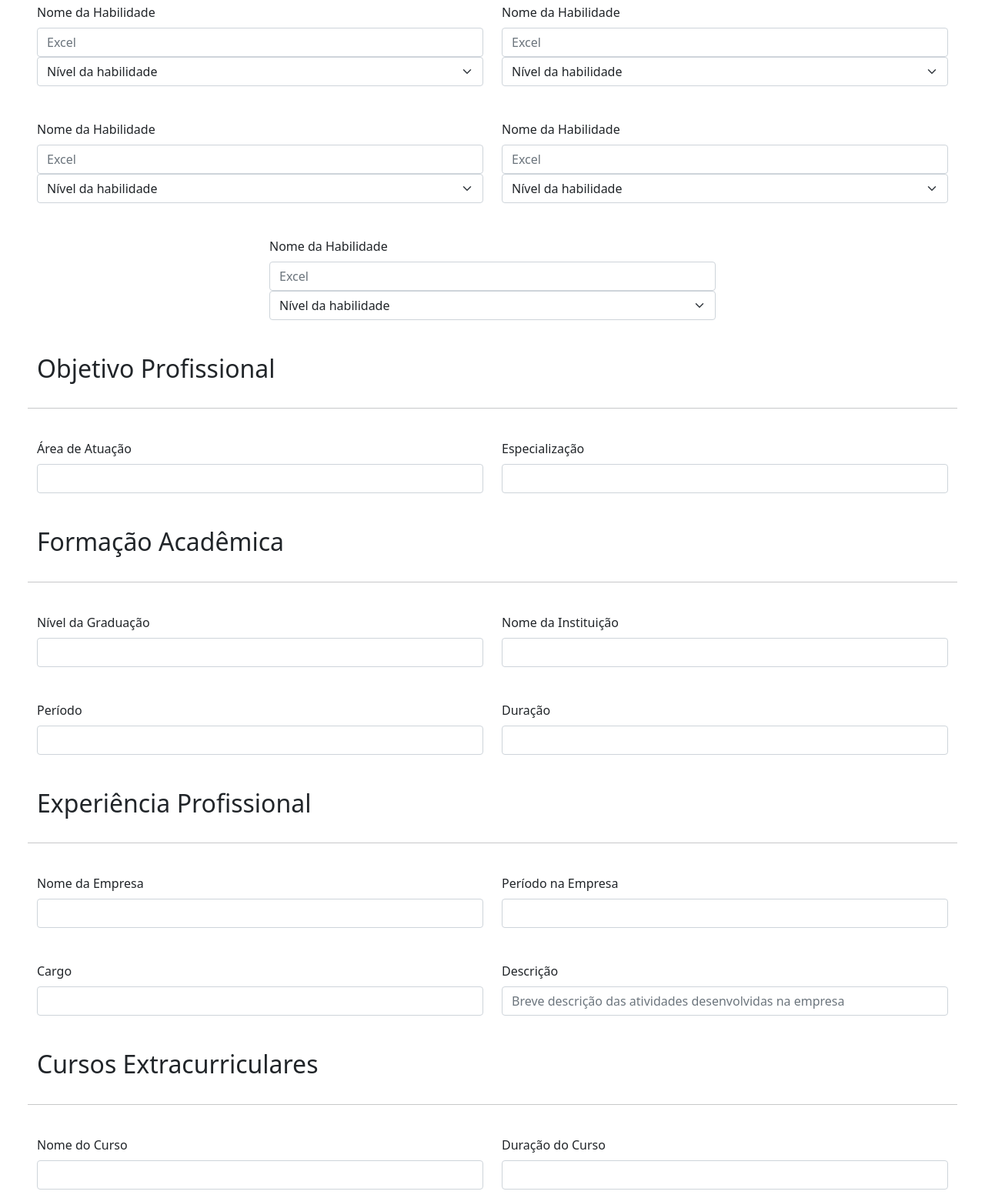
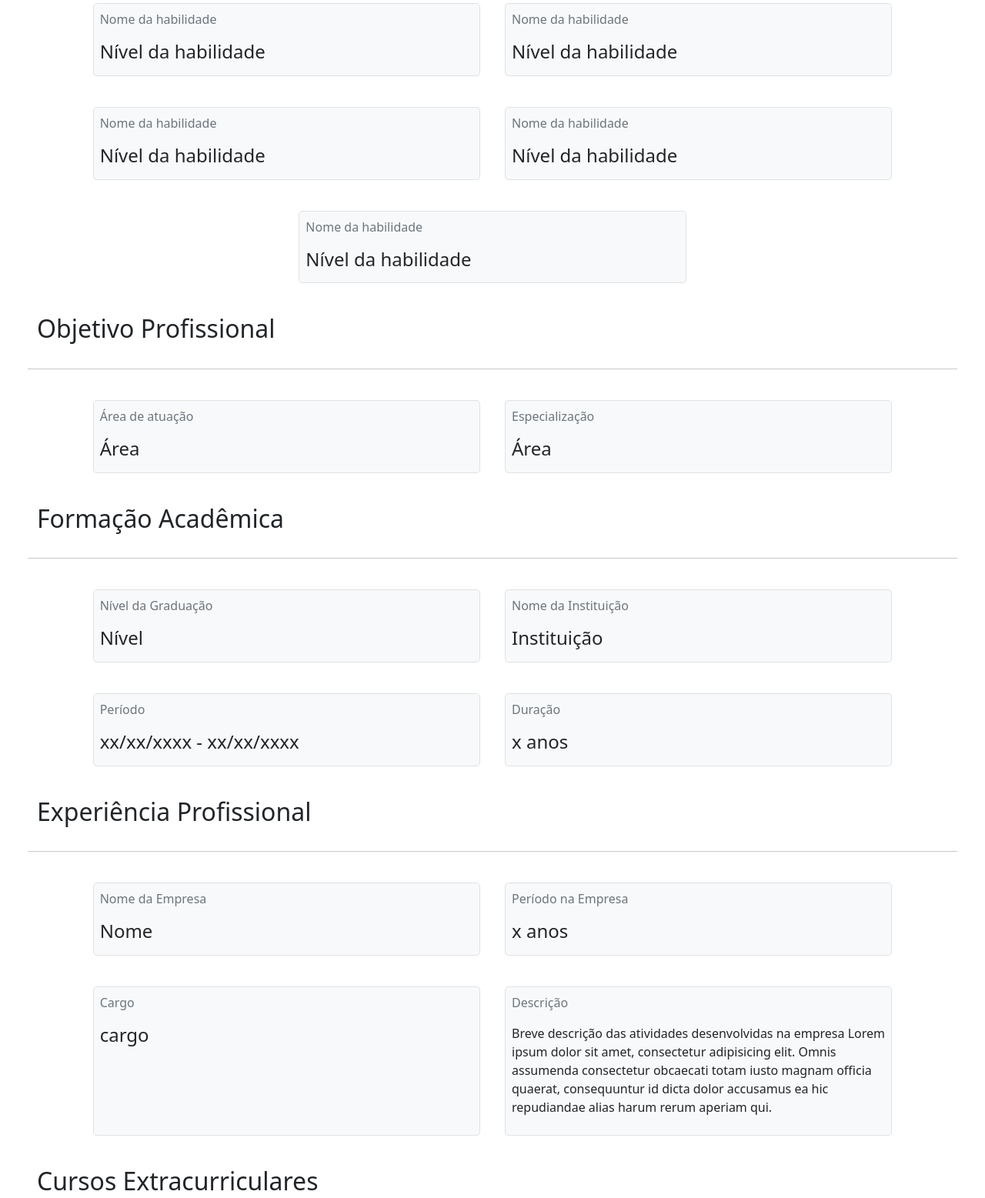
Before and after one commit to JovemCarlosTI/curriculo-maker, a website: page public/pages/curriculum-layout.html in a window 1280 px wide. Shown: the part 782-2339 px from the top of the page at 77% size. Drawn offline with nearby package versions, Linux system fonts and the light colour scheme.

Commit message:
commit -m "layout concluido"

```diff
--- a/public/pages/curriculum-layout.html
+++ b/public/pages/curriculum-layout.html
@@ -54,138 +54,106 @@
 
             <h2>Habilidades</h2>
             <hr>
-            <div class="mb-3 col-6">
-                <label for="nome_habil1" class="form-label">Nome da Habilidade</label>
-                <input type="text" class="form-control" id="nome_habil1" placeholder="Excel">
-                <select class="form-select" id="nivel_habil1">
-                    <option selected>Nível da habilidade</option>
-                    <option value="1">Básico</option>
-                    <option value="2">Intermediário</option>
-                    <option value="3">Avançado</option>
-                  </select>
-                <div id="nomeHelp" class="form-text"></div>
+
+
+            <div class="mb-3 mx-3 rounded-3 border col-5 p-2 bg-light text-dark">
+                <p class="text-muted ">Nome da habilidade</p>
+                <h4>Nível da habilidade</h4>
             </div>
-            <div class="mb-3 col-6">
-                <label for="nome_habil2" class="form-label">Nome da Habilidade</label>
-                <input type="text" class="form-control" id="nome_habil2" placeholder="Excel">
-                <select class="form-select" id="nivel_habil2">
-                    <option selected>Nível da habilidade</option>
-                    <option value="1">Básico</option>
-                    <option value="2">Intermediário</option>
-                    <option value="3">Avançado</option>
-                  </select>
-                <div id="nomeHelp" class="form-text"></div>
+
+            <div class="mb-3 mx-3 rounded-3 border col-5 p-2 bg-light text-dark">
+                <p class="text-muted ">Nome da habilidade</p>
+                <h4>Nível da habilidade</h4>
             </div>
-            <div class="mb-3 col-6">
-                <label for="nome_habil3" class="form-label">Nome da Habilidade</label>
-                <input type="text" class="form-control" id="nome_habil3" placeholder="Excel">
-                <select class="form-select" id="nivel_habil3">
-                    <option selected>Nível da habilidade</option>
-                    <option value="1">Básico</option>
-                    <option value="2">Intermediário</option>
-                    <option value="3">Avançado</option>
-                  </select>
-                <div id="nomeHelp" class="form-text"></div>
+
+            <div class="mb-3 mx-3 rounded-3 border col-5 p-2 bg-light text-dark">
+                <p class="text-muted ">Nome da habilidade</p>
+                <h4>Nível da habilidade</h4>
             </div>
-            <div class="mb-3 col-6">
-                <label for="nome_habil4" class="form-label">Nome da Habilidade</label>
-                <input type="text" class="form-control" id="nome_habil4" placeholder="Excel">
-                <select class="form-select" id="nivel_habil4">
-                    <option selected>Nível da habilidade</option>
-                    <option value="1">Básico</option>
-                    <option value="2">Intermediário</option>
-                    <option value="3">Avançado</option>
-                  </select>
-                <div id="nomeHelp" class="form-text"></div>
+
+            <div class="mb-3 mx-3 rounded-3 border col-5 p-2 bg-light text-dark">
+                <p class="text-muted ">Nome da habilidade</p>
+                <h4>Nível da habilidade</h4>
             </div>
-            <div class="mb-3 col-6">
-                <label for="nome_habil5" class="form-label">Nome da Habilidade</label>
-                <input type="text" class="form-control" id="nome_habil5" placeholder="Excel">
-                <select class="form-select" id="nivel_habil5">
-                    <option selected>Nível da habilidade</option>
-                    <option value="1">Básico</option>
-                    <option value="2">Intermediário</option>
-                    <option value="3">Avançado</option>
-                  </select>
-                <div id="nomeHelp" class="form-text"></div>
+
+            <div class="mb-3 mx-3 rounded-3 border col-5 p-2 bg-light text-dark">
+                <p class="text-muted ">Nome da habilidade</p>
+                <h4>Nível da habilidade</h4>
             </div>
+
             <h2>Objetivo Profissional</h2>
             <hr>
-            <div class="mb-3 col-6">
-                <label for="area" class="form-label">Área de Atuação</label>
-                <input type="text" class="form-control" id="area">
-                <div id="nomeHelp" class="form-text"></div>
+
+            <div class="mb-3 mx-3 rounded-3 border col-5 p-2 bg-light text-dark">
+                <p class="text-muted ">Área de atuação</p>
+                <h4>Área</h4>
             </div>
-            <div class="mb-3 col-6">
-                <label for="especi" class="form-label">Especialização</label>
-                <input type="text" class="form-control" id="especi">
-                <div id="nomeHelp" class="form-text"></div>
+
+            <div class="mb-3 mx-3 rounded-3 border col-5 p-2 bg-light text-dark">
+                <p class="text-muted ">Especialização</p>
+                <h4>Área</h4>
             </div>
             <h2>Formação Acadêmica</h2>
             <hr>
-            <div class="mb-3 col-6">
-                <label for="nivelGraduacao" class="form-label">Nível da Graduação</label>
-                <input type="text" class="form-control" id="nivelgr">
-                <div id="nivelGraduacaoHelp" class="form-text"></div>
+            <div class="mb-3 mx-3 rounded-3 border col-5 p-2 bg-light text-dark">
+                <p class="text-muted ">Nível da Graduação</p>
+                <h4>Nível</h4>
             </div>
-            <div class="mb-3 col-6">
-                <label for="nomeInstituicao" class="form-label">Nome da Instituição</label>
-                <input type="text" class="form-control" id="nomeInstituicao">
-                <div id="nomeInstituicaoHelp" class="form-text"></div>
+
+            <div class="mb-3 mx-3 rounded-3 border col-5 p-2 bg-light text-dark">
+                <p class="text-muted ">Nome da Instituição</p>
+                <h4>Instituição</h4>
             </div>
-            <div class="mb-3 col-6">
-                <label for="periodo" class="form-label">Período</label>
-                <input type="text" class="form-control" id="periodo">
-                <div id="periodoHelp" class="form-text"></div>
+            <div class="mb-3 mx-3 rounded-3 border col-5 p-2 bg-light text-dark">
+                <p class="text-muted ">Período</p>
+                <h4>xx/xx/xxxx - xx/xx/xxxx</h4>
             </div>
-            <div class="mb-3 col-6">
-                <label for="duracao" class="form-label">Duração</label>
-                <input type="text" class="form-control" id="duracao">
-                <div id="duracaoHelp" class="form-text"></div>
+
+            <div class="mb-3 mx-3 rounded-3 border col-5 p-2 bg-light text-dark">
+                <p class="text-muted ">Duração</p>
+                <h4>x anos</h4>
             </div>
 
 
-          <h2>Experiência Profissional</h2>
-          <hr>
-          <div class="mb-3 col-6">
-            <label for="nomeEmpresa" class="form-label">Nome da Empresa</label>
-            <input type="text" class="form-control" id="n-empre">
-            <div id="nomeEmpresaHelp" class="form-text"></div>
+        <h2>Experiência Profissional</h2>
+        <hr>
+        <div class="mb-3 mx-3 rounded-3 border col-5 p-2 bg-light text-dark">
+            <p class="text-muted ">Nome da Empresa</p>
+            <h4>Nome</h4>
         </div>
-        <div class="mb-3 col-6">
-            <label for="periEmpresa" class="form-label">Período na Empresa</label>
-            <input type="text" class="form-control" id="p-empre">
-            <div id="periEmpresaHelp" class="form-text"></div>
+
+        <div class="mb-3 mx-3 rounded-3 border col-5 p-2 bg-light text-dark">
+            <p class="text-muted ">Período na Empresa</p>
+            <h4>x anos</h4>
         </div>
-        <div class="mb-3 col-6">
-            <label for="cargo" class="form-label">Cargo</label>
-            <input type="text" class="form-control" id="cargo">
-            <div id="cargoHelp" class="form-text"></div>
+        <div class="mb-3 mx-3 rounded-3 border col-5 p-2 bg-light text-dark">
+            <p class="text-muted ">Cargo</p>
+            <h4>cargo</h4>
         </div>
-        <div class="mb-3 col-6">
-            <label for="desEmpresa" class="form-label">Descrição</label>
-            <input type="text" class="form-control" id="desEmpresa" placeholder="Breve descrição das atividades desenvolvidas na empresa">
-            <div id="periEmpresaHelp" class="form-text"></div>
+
+        <div class="mb-3 mx-3 rounded-3 border col-5 p-2 bg-light text-dark">
+            <p class="text-muted ">Descrição</p>
+            <p>Breve descrição das atividades desenvolvidas na empresa Lorem ipsum dolor sit amet, consectetur adipisicing elit. Omnis assumenda consectetur obcaecati totam iusto magnam officia quaerat, consequuntur id dicta dolor accusamus ea hic repudiandae alias harum rerum aperiam qui.</p>
         </div>
+
+
         <h2>Cursos Extracurriculares</h2>
         <hr>
-        <div class="mb-3 col-6">
-            <label for="nCurso" class="form-label">Nome do Curso</label>
-            <input type="text" class="form-control" id="nCurso">
-            <div id="nCursoHelp" class="form-text"></div>
-          </div>
-          <div class="mb-3 col-6">
-            <label for="dCurso" class="form-label">Duração do Curso</label>
-            <input type="text" class="form-control" id="dCurso">
-            <div id="dCursoHelp" class="form-text"></div>
-          </div>
-          <div class="mb-3 col-6">
-            <label for="tCurso" class="form-label">Tipo do Curso</label>
-            <input type="text" class="form-control" id="tCurso" placeholder="Cursos de especialização, Cursos de Idiomas...">
-            <div id="tCursoHelp" class="form-text"></div>
-          </div>
+        <div class="mb-3 mx-3 rounded-3 border col-5 p-2 bg-light text-dark">
+            <p class="text-muted ">Nome do Curso</p>
+            <h4>Nome</h4>
+        </div>
 
-            <button type="submit" onclick="saveInfos()" class="btn btn-primary">Quero Criar Agora!</button>
+        <div class="mb-3 mx-3 rounded-3 border col-5 p-2 bg-light text-dark">
+            <p class="text-muted ">Duração do Curso</p>
+            <h4>x anos</h4>
+        </div>
+        <div class="mb-3 mx-3 rounded-3 border col-5 p-2 bg-light text-dark">
+            <p class="text-muted ">Tipo do Curso</p>
+            <h4>tipo</h4>
+        </div>
+
+
     </section>
     </main>
 
```
